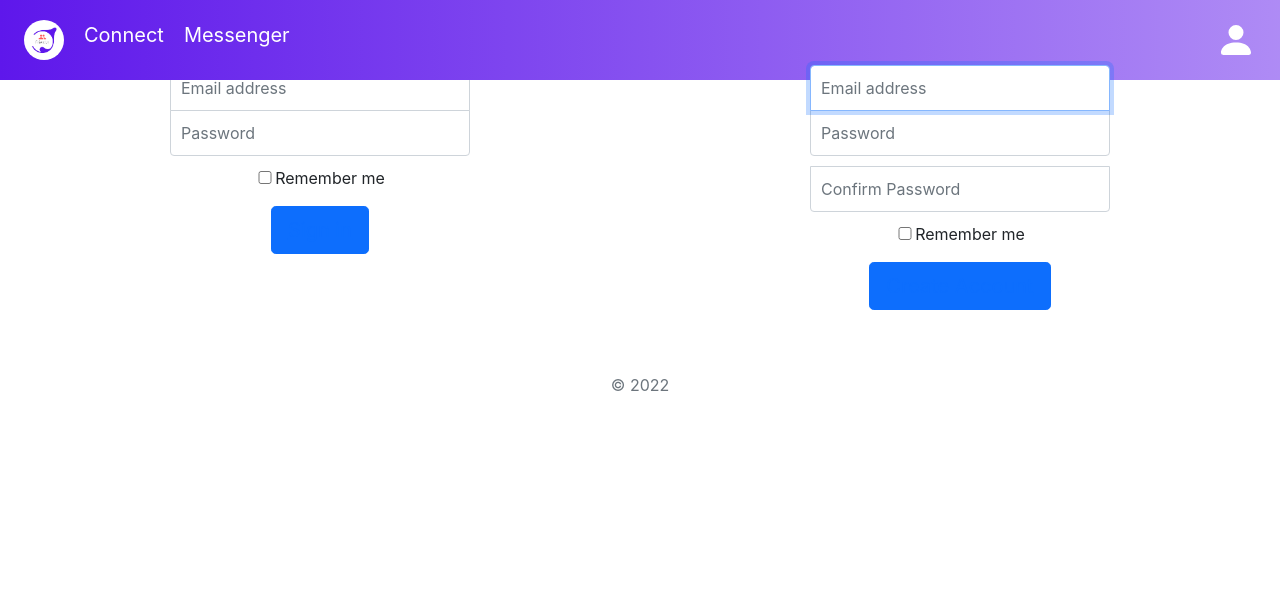
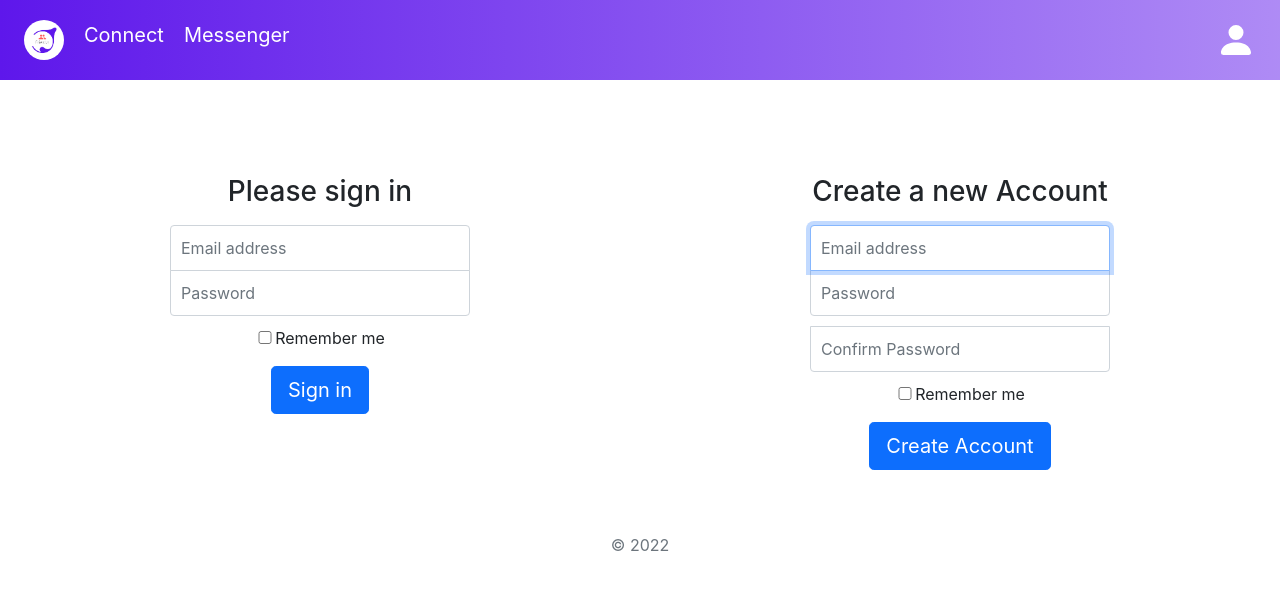
Before and after one commit to aolwyn/Friendzr, a React (Create React App) app in the folder frontend/: page /profile in a window 1280 px wide. Both pictures are taken after a click on the button "Logout". Shown: the top 590 px of the page. Built offline with nearby package versions, Linux system fonts and the light colour scheme; no server answers.

Commit message:
button hotfixes

```diff
--- a/frontend/src/App.css
+++ b/frontend/src/App.css
@@ -34,6 +34,11 @@
   color: black;
 }
 
-Link {
+.MyLink {
   color: white;
+  text-decoration: none;
 }
+
+.MyLink:hover {
+  color: black;
+}
--- a/frontend/src/App.js
+++ b/frontend/src/App.js
@@ -155,7 +155,7 @@ function SignUpForm() {
       <button
         className="btn btn-lg btn-primary btn-block"
         onClick={(e) => {SignUpButtonOnClick(e, email, password, confirmPassword)}}>
-          <Link to="/new-user"> Create Account </Link>
+          <Link to="/new-user" className="MyLink"> Create Account </Link>
       </button>
     </form>
 
@@ -204,7 +204,7 @@ function LoginForm() {
         className="btn btn-lg btn-primary btn-block"
 
         onClick={(e) => {LoginButtonOnClick(e, email, password)}}>
-          <Link to="/">Sign in</Link>
+          <Link className="MyLink" to="/">Sign in</Link>
 
       </button>
       {/* TODO(Noah): Make the Google sign-in form accessible.
@@ -323,7 +323,8 @@ class App extends React.Component {
         }}>
           <Route path="/auth" element={
               <div style={{
-                position: "relative"
+                position: "relative",
+                marginTop: 160,
               }}>
                 <div style={{
                   display: "flex",
--- a/frontend/src/pages/profile.js
+++ b/frontend/src/pages/profile.js
@@ -120,7 +120,7 @@ export default class Profile extends Component {
                 onClick={(e) => {
                   signOut(auth); // TODO(Noah): Should we check if this did not work?
                 }}>
-                 <Link to="/auth"> Logout </Link>
+                 <Link to="/auth" className="MyLink"> Logout </Link>
               </button>
             {/* connections */}
             {/* <div id="connectionsContainer">
```
